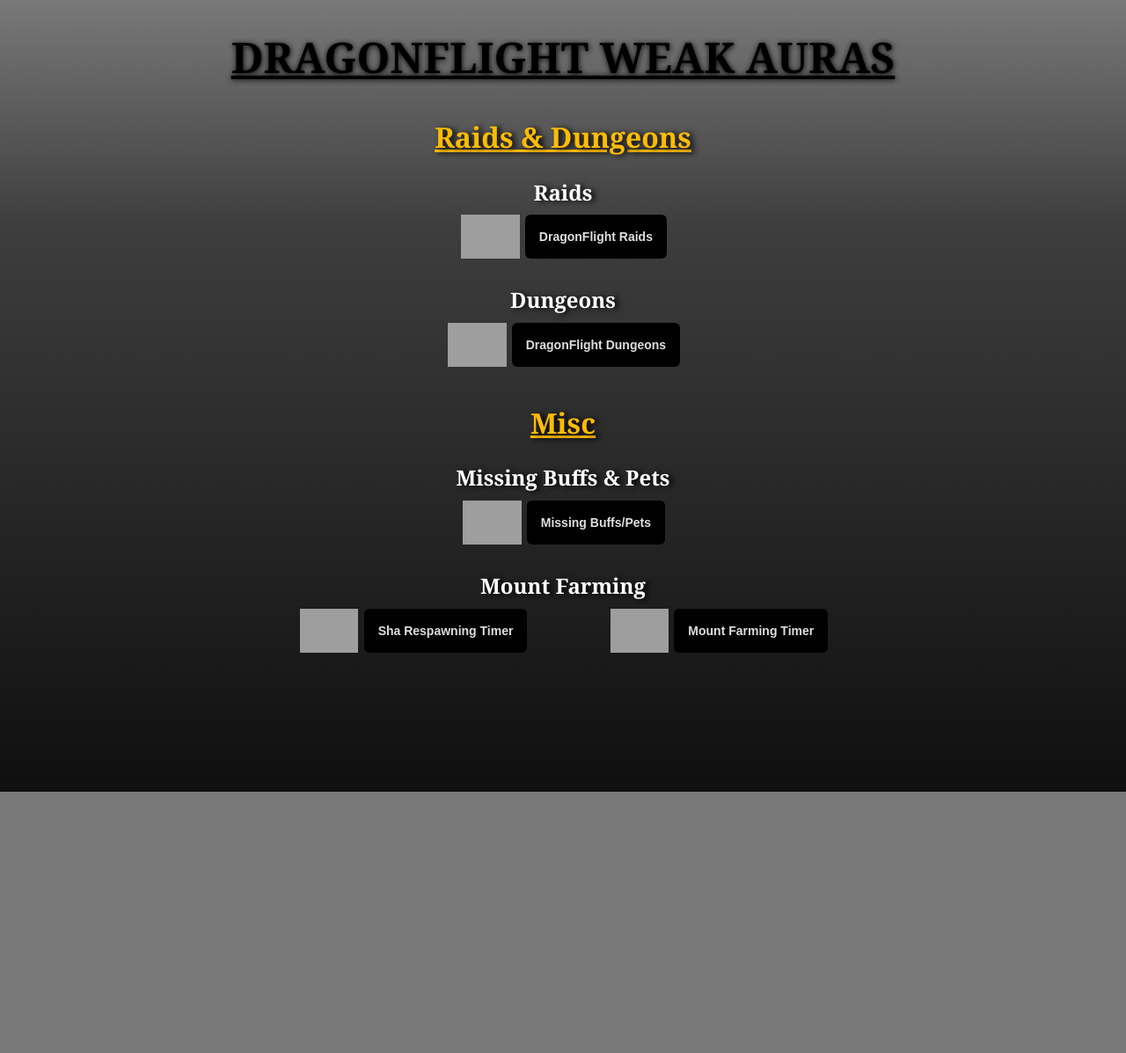
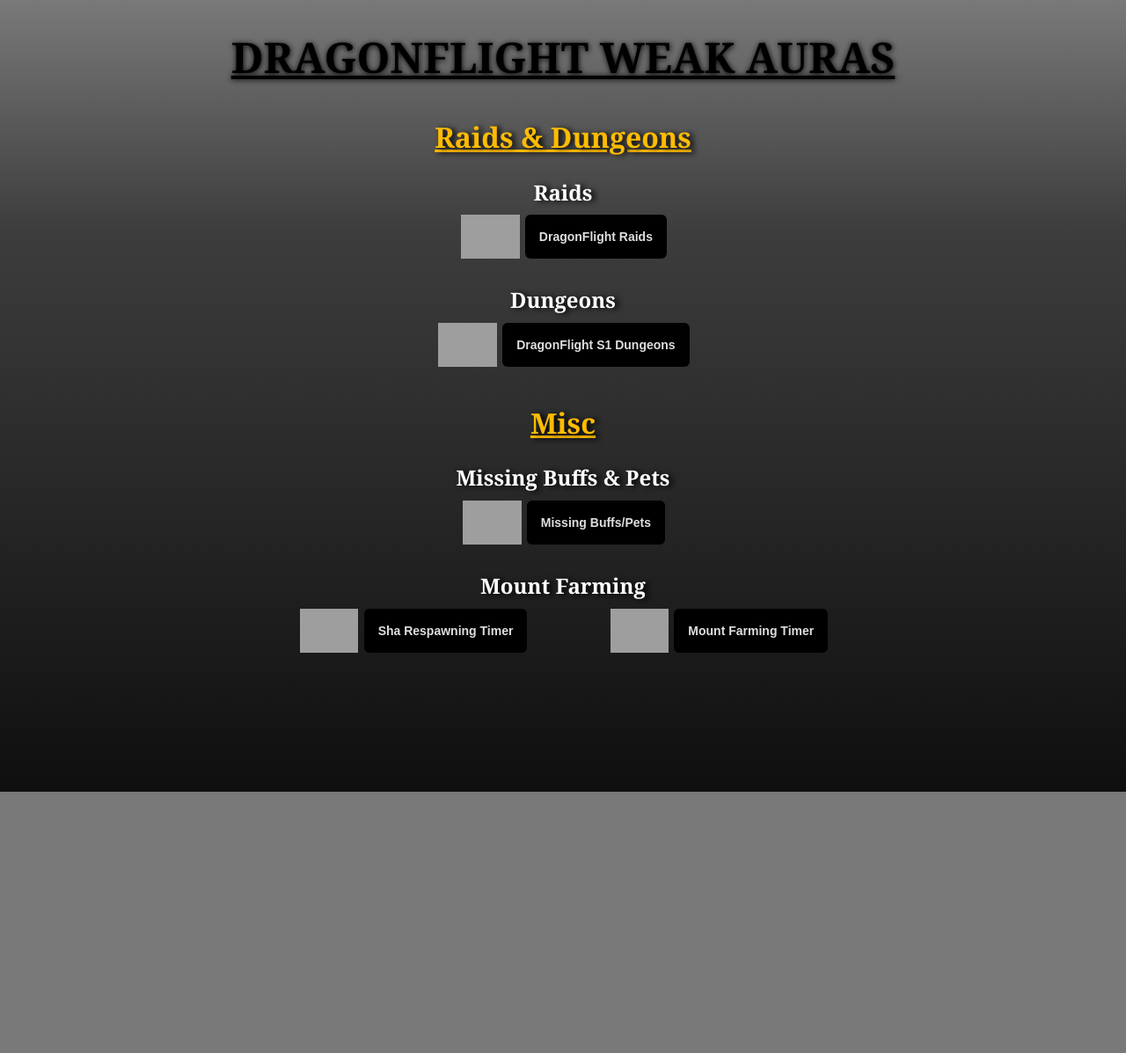
Before and after one commit to SEguild/seguild.github.io, a Jekyll site: the page wa/weakauras.html, which Jekyll copies as it is, in a window 1280 px wide. Shown: the whole page at 88% size. Built offline with Jekyll 4.4.1, drawn with Linux system fonts in a browser that asks for light colours; grey boxes are pictures that could not be loaded.

Commit message:
changed weakaura

```diff
--- a/wa/weakauras.html
+++ b/wa/weakauras.html
@@ -29,9 +29,9 @@
                 <div class="flexContainerRow">
                     <!-- DF Dungeons -->
                     <span class="wago wagoEmbed">
-                        <a href="https://wago.io/Ia62lAh6b"><img src="https://media.wago.io/logo/57x57.png" alt="wago" /></a>
+                        <a href="https://wago.io/dfdungeons"><img src="https://media.wago.io/logo/57x57.png" alt="wago" /></a>
                         <button class="wagoCopyButton">
-                            <div class="wagoName">DragonFlight Dungeons</div>
+                            <div class="wagoName">DragonFlight S1 Dungeons</div>
                         </button>
                     </span>
                 </div>
```
